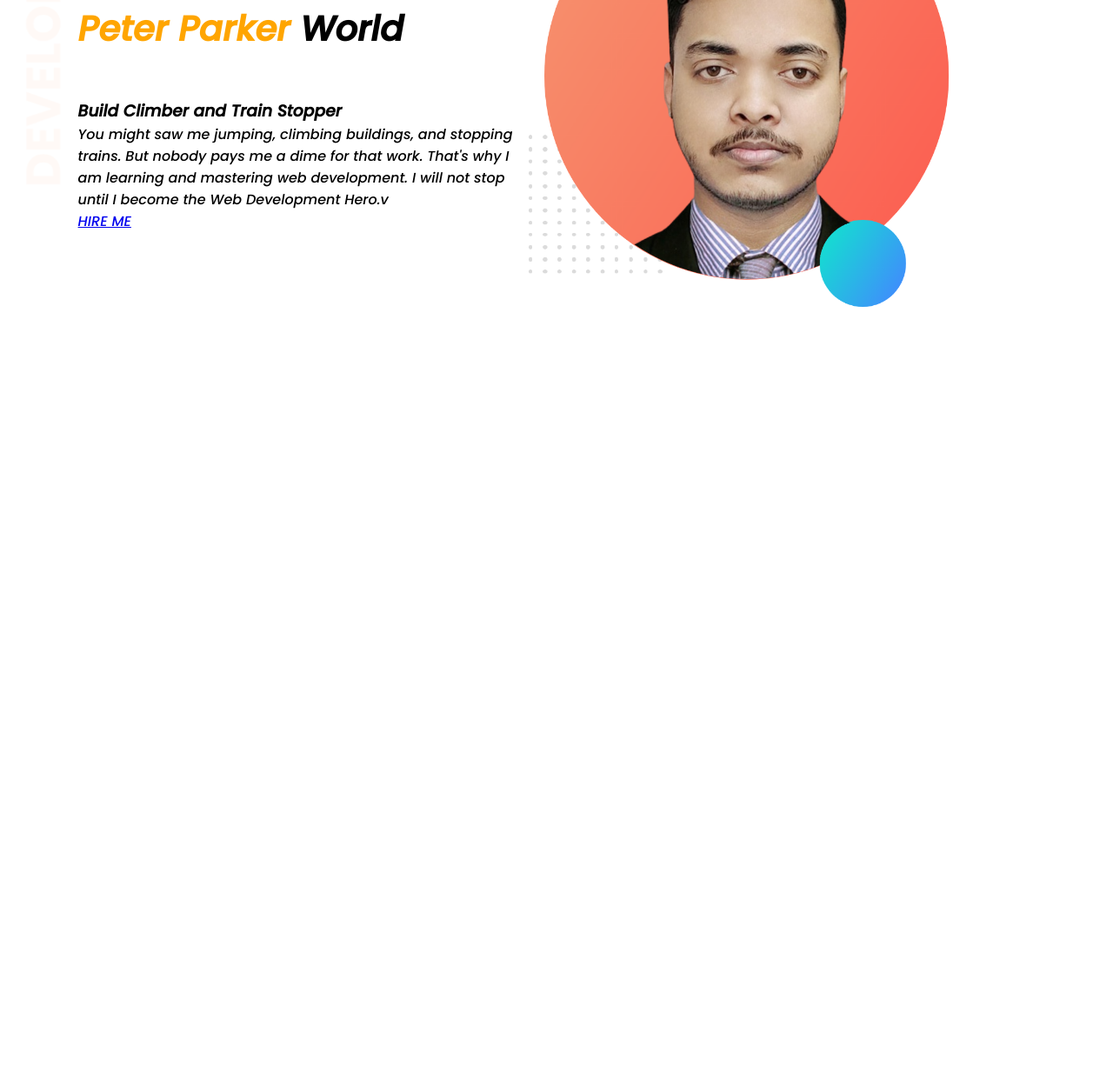
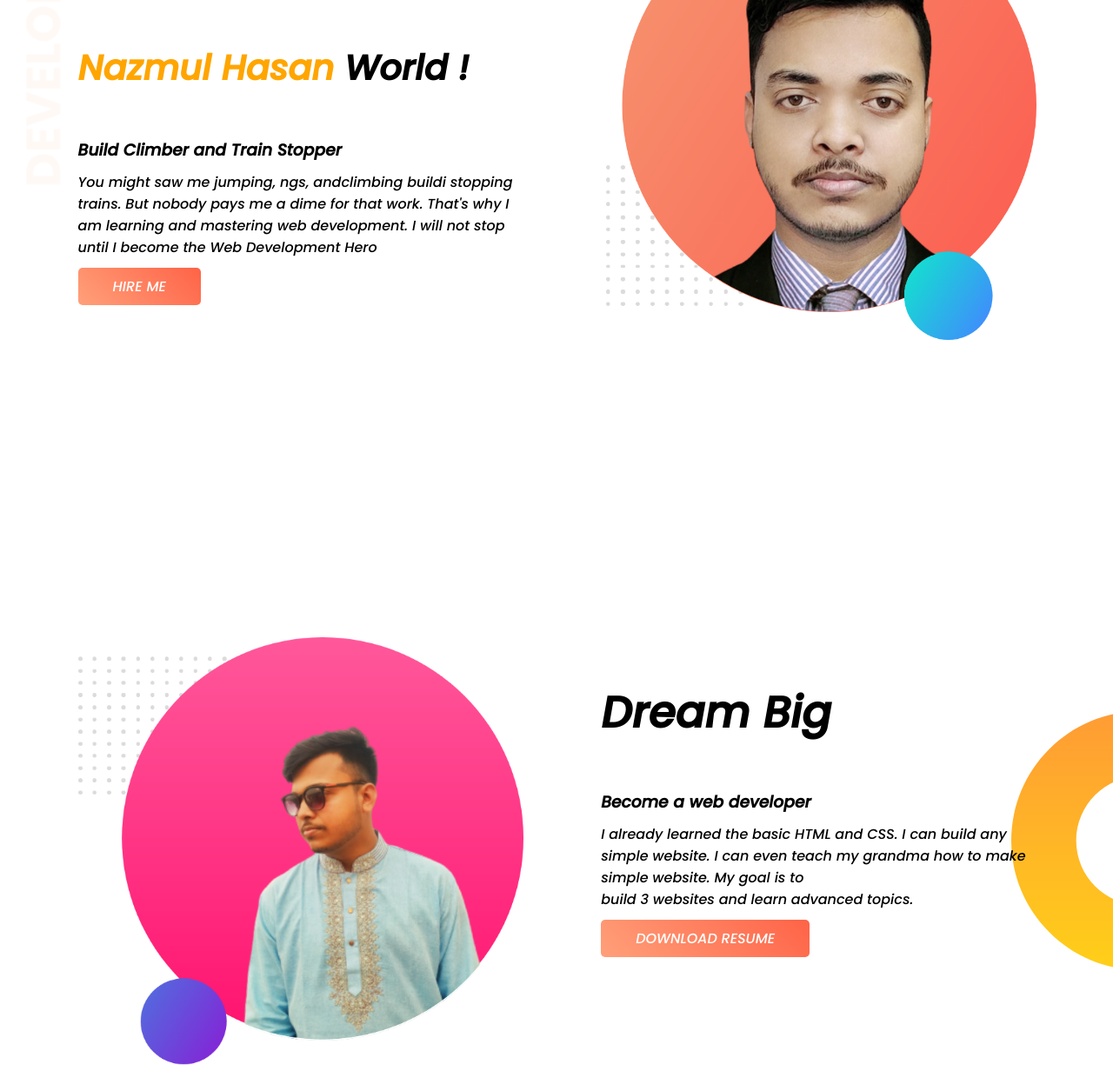
Before and after one commit to mdnazmulhasanniloy/portfolio, a plain HTML site: page index.html in a window 1280 px wide. Shown: the part 147-1379 px from the top of the page at 87% size. Before the commit the page ends 800 px from the top, so only its background shows below. Drawn offline with Linux system fonts and the light colour scheme.

Commit message:
section 2 add

```diff
--- a/index.html
+++ b/index.html
@@ -8,17 +8,30 @@
     <link rel="stylesheet" href="style.css">
 </head>
 <body>
-    <section class="sectin-1 d-flex">
+    <section class="section-1 d-flex">
         <div class="item-1 .item-size">
             <h1>Welcome To</h1>
-            <h2> <span>Peter Parker </span>World</h2>
+            <h2> <span>Nazmul Hasan </span>World !</h2>
             <h3>Build Climber and Train Stopper</h3>
-            <p>You might saw me jumping, climbing buildings, and stopping trains. But nobody pays me a dime for that work. That's why I am learning and mastering web development. I will not stop until I become the Web Development Hero.v</p>
+            <p>You might saw me jumping, ngs, andclimbing buildi stopping trains. But nobody pays me a dime for that work. That's why I am learning and mastering web development. I will not stop until I become the Web Development Hero</p>
             <a href="#" class="link-btn">HIRE ME</a>
         </div>
         <div class="item-2 .item-size">
             <img src="image/my-bg.png" alt="">
         </div>
     </section>
+    <section class="section-2 d-flex">
+        <div class="item-2 .item-size">
+            <img src="image/my-bg2.png" alt="">
+        </div>
+        <div class="item-1 .item-size">
+            <h1>Dream Big</h1>
+            <h3>Become a web developer</h3>
+            <p>I already learned the basic HTML and CSS. I can build any simple website. I can even teach my grandma how to make simple website. My goal is to <br> build 3 websites and learn advanced topics.</p>
+            <a href="#" class="link-btn">DOWNLOAD RESUME</a>
+        </div>
+    </section>
+
+
 </body>
 </html>
--- a/style.css
+++ b/style.css
@@ -9,10 +9,10 @@ body{
 .d-flex{
     display: flex;
 }
-.sectin-1{
+.section-1{
     background-image: url(image/top-banner.png);
     background-repeat: no-repeat;
-    height: 500px;
+    height:700px;
     padding-bottom: 150px;
 
 }
@@ -23,10 +23,11 @@ body{
     width: 40%;
     margin-left: 5%;
     padding-left: 2%;
+    float: left;
 }
 h1{
     font-size: 50px;
-    margin-top: 35px;
+    margin-top: 80px;
 
 }
 .item-1 h2{
@@ -39,7 +40,39 @@ h1{
 h3{
     margin-top:50px;
 }
+.item-1 p{
+    display: block;
+    margin-top:10px;
+    margin-bottom:20px;
+}
+.link-btn{
+    margin-top: 20px;
+    text-decoration: none;
+    color: white;
+    padding: 10px 40px;
+    border-radius: 5px;
+    background: linear-gradient(45deg, lightsalmon, tomato);
+    -webkit-border-radius: 5px;
+    -moz-border-radius: 5px;
+    -ms-border-radius: 5px;
+    -o-border-radius: 5px;
+}
+.item-2{
+    width: 40%;
+    margin-left: 5%;
+    padding-left: 2%;
+    margin-top: 30px;
+}
 .item-2 img{
-    height: 500px;
-    width: 500px;
+    width: 100%;
 }
+
+
+
+/* section-3 */
+
+.section-2{
+    background-image: url(image/dream-bg.png);
+    background-repeat: no-repeat;
+    background-position: right;
+}
```
